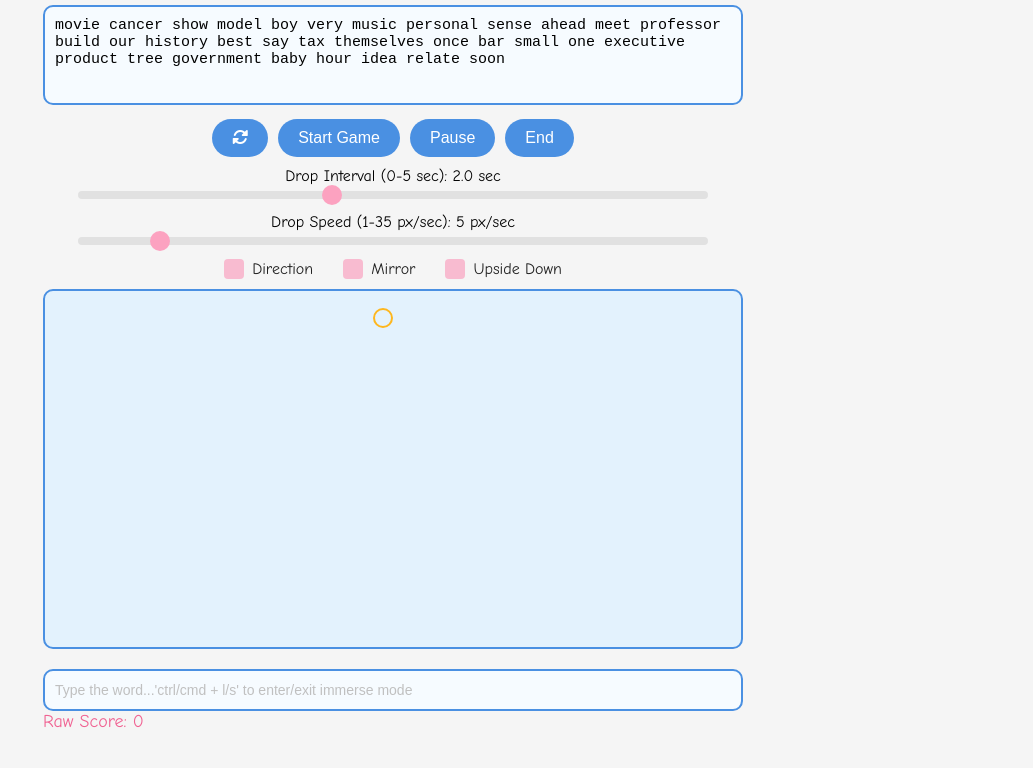
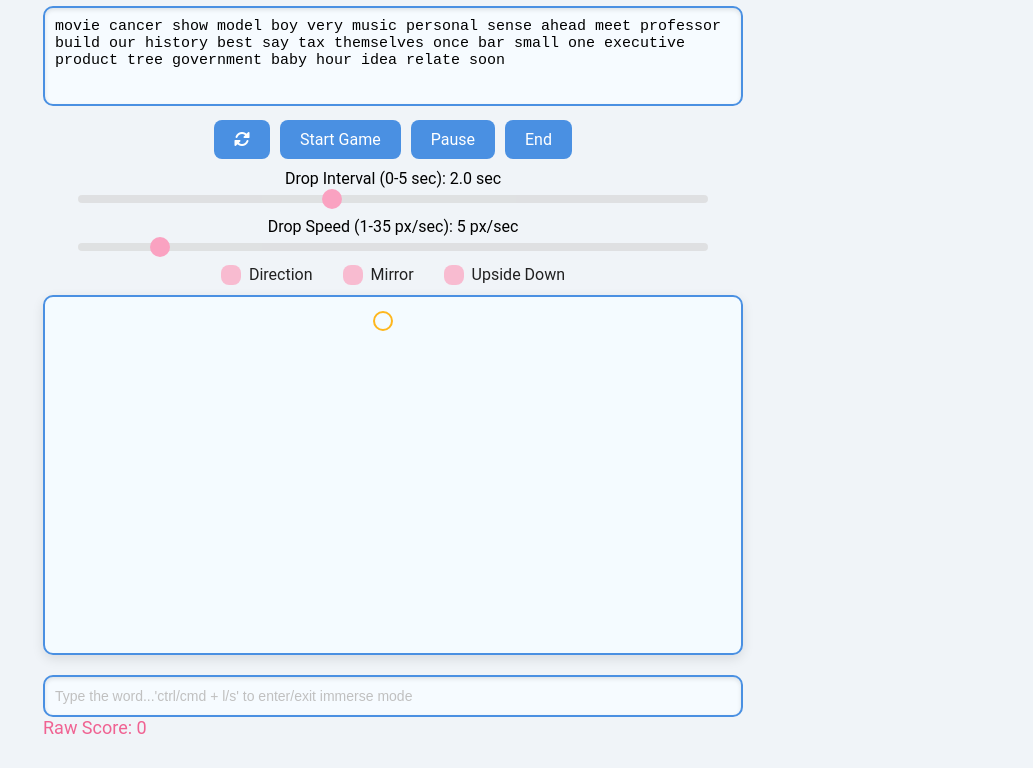
Before and after one commit to AAsteria/Typing-Kumo, a website: page resources/index.html in a window 1280 px wide. Shown: the part 105-873 px from the top of the page, without its empty margins (247-1280 px from the left). Drawn offline with nearby package versions, Linux system fonts and the light colour scheme; files that its build step writes are made by us from their sources; files whose address does not match are found by name.

Commit message:
[Enhance] improve main ui

```diff
--- a/resources/css/checkbox.css
+++ b/resources/css/checkbox.css
@@ -27,10 +27,10 @@
   height: 20px;
   width: 20px;
   background-color: var(--checkbox-background-color, #f8bbd0);
-  border-radius: 4px;
+  border-radius: 8px;
   position: relative;
   margin-right: 8px;
-  transition: background-color 0.3s;
+  transition: background-color 0.3s ease, box-shadow 0.3s;
 }
 
 .custom-checkbox input:checked + .checkmark:after {
@@ -47,11 +47,12 @@
 
 .custom-checkbox input:checked + .checkmark {
   background-color: var(--secondary-color, #ff80ab);
+  box-shadow: 0 4px 8px rgba(0, 0, 0, 0.2);
 }
 
 /* Checkbox Label */
 .checkbox-label {
-  font-family: 'Comic Sans MS', cursive, sans-serif;
+  font-family: 'Roboto', sans-serif;
   font-size: 16px;
   color: var(--text-color, #333333);
 }
--- a/resources/css/controls.css
+++ b/resources/css/controls.css
@@ -12,14 +12,16 @@ button {
   color: var(--inverse-text-color, #ffffff);
   border: none;
   padding: 10px 20px;
-  border-radius: 20px;
+  border-radius: 8px;
   font-size: 16px;
-  transition: background-color 0.3s;
+  font-family: 'Roboto', sans-serif;
+  transition: background-color 0.3s ease, transform 0.2s ease;
 }
 
 /* Hover State */
 button:hover {
   background-color: var(--hover-color, #40c4ff);
+  transform: scale(1.02);
 }
 
 /* Disabled State */
--- a/resources/css/game.css
+++ b/resources/css/game.css
@@ -1,13 +1,14 @@
 /* Game Container */
 #gameContainer {
-  width: 100%; /* Matches the width of the textarea and parent container */
+  width: 100%;
   height: 360px;
   border: 2px solid var(--primary-color, #80d8ff);
   border-radius: 10px;
-  background-color: var(--game-background-color, #f5fcff);
+  background-color: rgba(245, 252, 255, 0.95);
   overflow: hidden;
   margin-bottom: 20px;
   position: relative;
+  box-shadow: 0 4px 12px rgba(0, 0, 0, 0.1);
 }
 
 /* Word Elements */
@@ -36,6 +37,7 @@
   padding: 10px;
   font-size: 16px;
   outline: var(--input-outline-color, #40c4ff);
+  box-shadow: inset 0 2px 4px rgba(0, 0, 0, 0.1);
 }
 
 #userInput::placeholder {
--- a/resources/css/main.css
+++ b/resources/css/main.css
@@ -6,15 +6,14 @@
 
 /* Body Layout */
 body {
-  margin-top: 30px;
-  margin-bottom: 30px;
+  margin: 30px 0;
   padding: 0;
   display: flex;
   justify-content: center;
   align-items: center;
   height: 100%;
-  background-color: var(--background-color, #f0f4f8);
-  font-family: 'Comic Sans MS', cursive, sans-serif;
+  background-color: rgba(240, 244, 248, 0.95);
+  font-family: 'Roboto', sans-serif;
 }
 
 /* Container */
@@ -41,6 +40,7 @@ textarea {
   resize: none;
   font-size: 15px;
   outline: var(--input-outline-color, #40c4ff);
+  box-shadow: inset 0 2px 4px rgba(0, 0, 0, 0.1);
 }
 
 textarea::placeholder {
--- a/resources/css/screencast.css
+++ b/resources/css/screencast.css
@@ -4,18 +4,20 @@
   bottom: 0;
   left: 0;
   width: 100%;
-  background-color: var(--screencast-background-color, #ffdbe8);
+  background-color: rgba(255, 219, 232, 0.95);
   padding: 10px;
   display: none;
   align-items: center;
   justify-content: space-between;
   z-index: 9999;
-  font-family: 'Courier New', Courier, monospace;
+  font-family: 'Roboto', sans-serif;
   font-size: 16px;
   color: var(--inverse-text-color, #ffffff);
   overflow-x: auto;
   gap: 5px;
+  box-shadow: 0 -4px 8px rgba(0, 0, 0, 0.1);
 }
+
 
 /* 仅适用于 Webkit 浏览器 */
 #screencastOverlay::-webkit-scrollbar,
--- a/resources/css/setting.css
+++ b/resources/css/setting.css
@@ -1,4 +1,3 @@
-/* Settings Icon */
 #settingsIcon {
   position: fixed;
   top: 20px;
@@ -13,7 +12,6 @@
   color: var(--primary-color, #80d8ff);
 }
 
-/* Settings Dialog */
 #settingsDialog.hidden {
   display: none !important;
 }
@@ -24,7 +22,7 @@
   right: 20px;
   width: 240px;
   padding: 15px;
-  background-color: var(--dialog-background-color, #ffffff);
+  background-color: rgba(255, 255, 255, 0.9);
   border: 2px solid var(--primary-color, #80d8ff);
   border-radius: 10px;
   box-shadow: 0 4px 6px rgba(0, 0, 0, 0.1);
@@ -33,6 +31,7 @@
   gap: 10px;
   flex-direction: row;
 }
+
 
 /* toggle light-dark mode*/
 #darkModeToggle {
```
